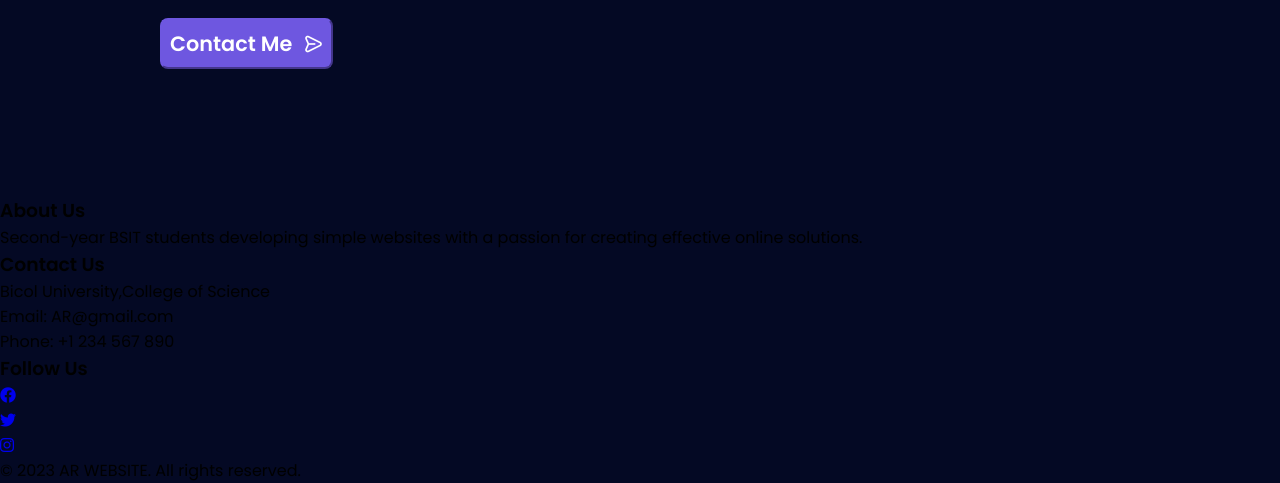
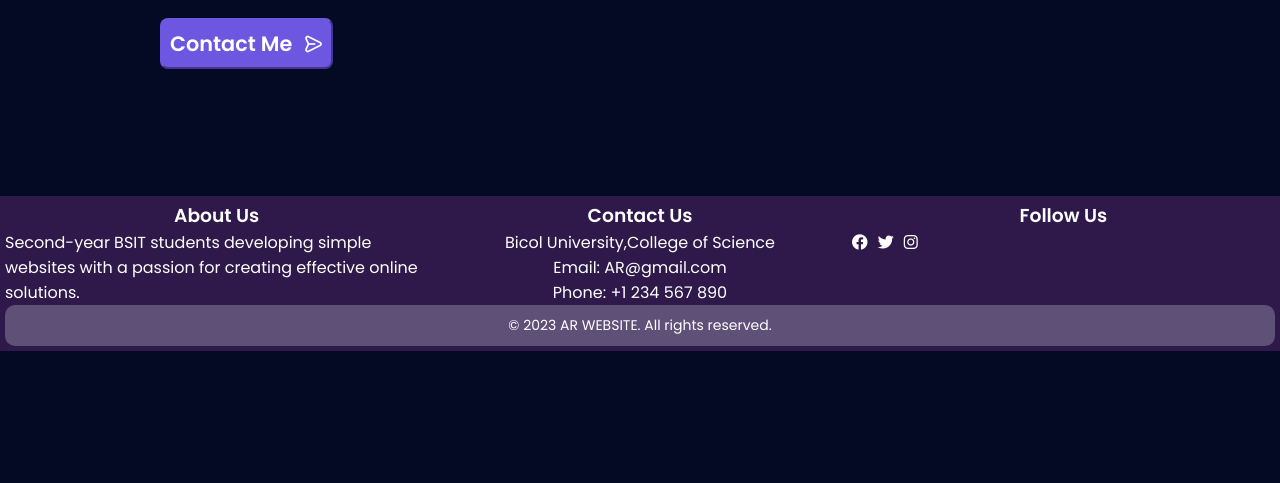
Before and after one commit to Roonnnaaaa/Balangat_Hugo_Web_Profile, a PHP site: page / in a window 1280 px wide. Shown: the part 1644-2127 px from the top of the page. After the commit the page ends 1995 px from the top, so only its background shows below. Run offline with PHP 8.4, Linux system fonts and the light colour scheme.

Commit message:
added some changes

```diff
--- a/css/main.css
+++ b/css/main.css
@@ -1120,3 +1120,61 @@ form{
     }
 }
 /*==================== CONTACTUS ====================*/
+footer {
+    background-color: rgba(74, 36, 99, 0.61);
+    color: #ffffff;
+    padding: 5px;
+  }
+
+  .footer-container {
+    display: flex;
+    justify-content: space-between;
+    width: auto;
+  }
+  .footer-container h3{
+    display: flex;
+    justify-content: center;
+    overflow: hidden;
+    white-space: inherit;
+  }
+    .footer-container p{
+    display: flex;
+    justify-content: center;
+    overflow: hidden;
+
+  }
+
+  .footer-column {
+    width: 33.33%;
+  }
+
+  .social-icons {
+    list-style: none;
+    padding: 0;
+    display: flex;
+  }
+
+  .social-icons li {
+    margin-right: 10px;
+  }
+
+  .social-icons li a {
+    color: #ffffff;
+  }
+
+  .bottom-bar {
+    background-color: #5f5078;
+    padding: 10px;
+    text-align: center;
+    border-radius: 10px;
+    width: auto;
+  }
+
+  .bottom-bar p {
+    margin: 0;
+    font-size: 14px;
+  }
+
+  .bottom-bar a {
+    color: #ffffff;
+  }
```
